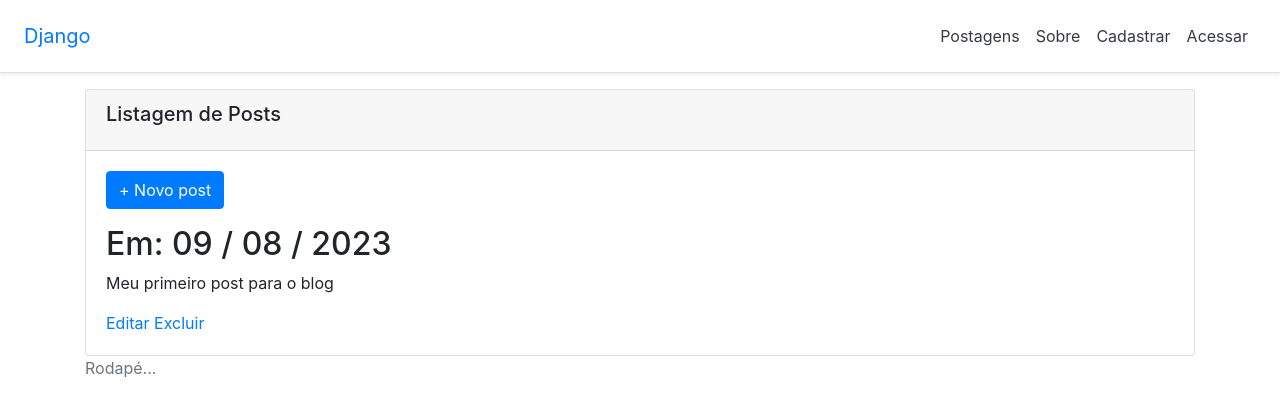
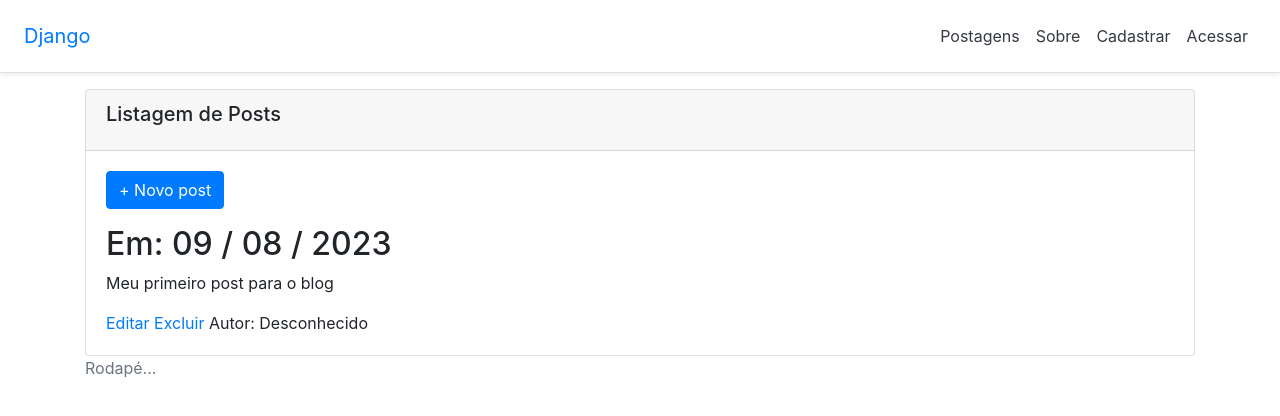
Before and after one commit to Lorrayn/django-blog, a Django app: page /posts in a window 1280 px wide. Shown: the top 416 px of the page. Run offline with Django 4.2, Linux system fonts and the light colour scheme; data comes from the database, SQL or seed files in the repository; parts of the project's set-up code (start-up, migrations or seed data) failed here and were passed over; some libraries are stand-ins or nearby versions.

Commit message:
Post com autor

```diff
--- a/blog/models.py
+++ b/blog/models.py
@@ -1,4 +1,6 @@
 from django.db import models
+from django.contrib.auth import get_user_model
+user = get_user_model()
 
 # Create your models here.
 # Create your models here.
@@ -16,3 +18,10 @@ class Post(models.Model):
       default=None,
       null=True
 )
+autor = models.ForeignKey(
+  user,
+  editable=False,
+  on_delete=models.DO_NOTHING,
+  null=True
+
+)
--- a/blog/views.py
+++ b/blog/views.py
@@ -75,9 +75,10 @@ class PostCreateView(LoginRequiredMixin,CreateView):
         context['form_title'] = 'Criando um post'
         return context
 
-    def form_valid(self, request, *args, **kwargs):
+    def form_valid(self, form):
+        form.instance.autor = self.request.user
         messages.success(self.request, self.success_message)
-        return super(PostCreateView, self).form_valid(request, *args, **kwargs)
+        return super(PostCreateView, self).form_valid(form)
 
 @csrf_exempt
 def create_post(request):
--- a/templates/post/post_list.html
+++ b/templates/post/post_list.html
@@ -25,6 +25,12 @@
         {% if post.categoria %}
           <span>Categoria: {{ post.categoria }}</span>
         {% endif %}
+        {%if post.autor%}
+          <span>Autor: {{post.autor.username}}</span>
+        {% else %}
+          <span>Autor: Desconhecido</span>
+        {% endif %}
+
         {% endfor %}
     </div>
 </div>
```
